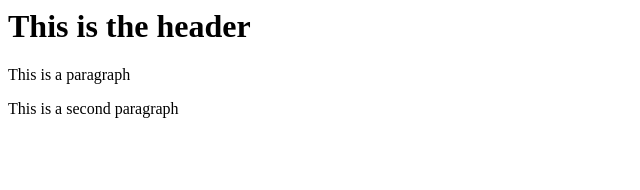
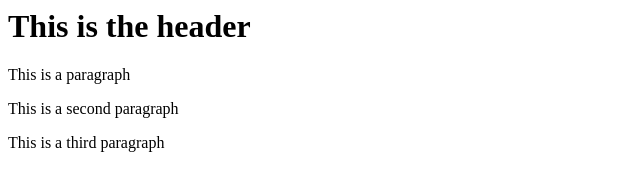
Before and after one commit to siripuppala/GitTest, a website: page index.html in a window 1280 px wide. Shown: the whole page, without its empty margins (0-640 px from the left). Drawn offline with Linux system fonts and the light colour scheme.

Commit message:
fourth commit

```diff
--- a/index.html
+++ b/index.html
@@ -9,5 +9,6 @@
         <h1> This is the header </h1>
         <p> This is a paragraph</p>
         <p> This is a second paragraph</p>
+        <p> This is a third paragraph</p>
     </body>
 </html>
```
Also changed, not shown: package.json (added, +24 -0 lines), 2 other files.
